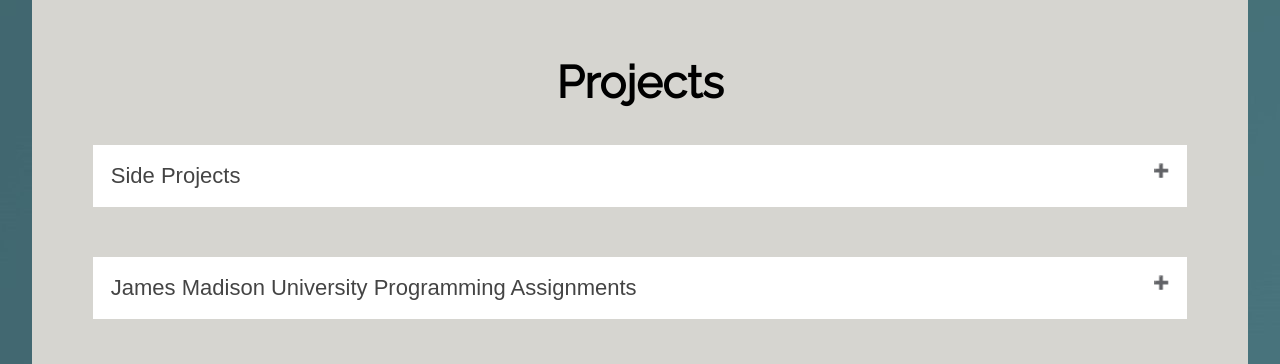
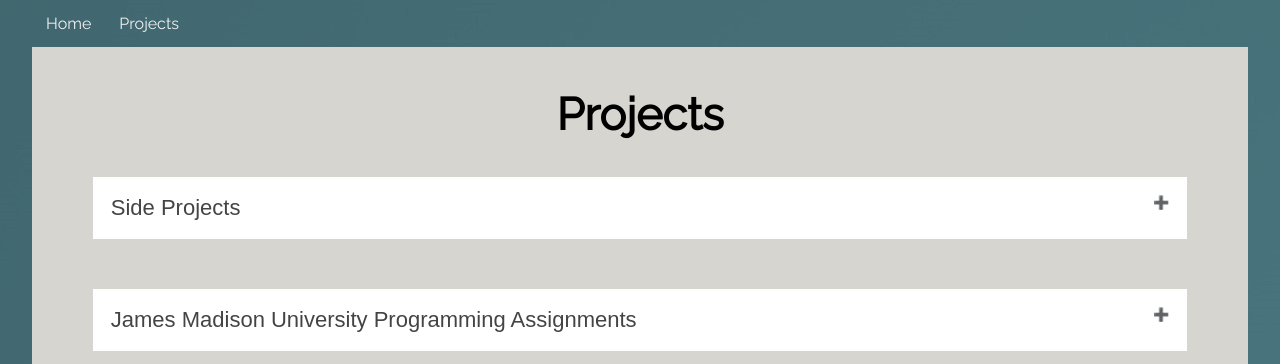
Before and after one commit to ismith98/Portfolio, a website: page public/ProjectsPage/projects.html in a window 1280 px wide. Shown: the top 364 px of the page. Drawn offline with nearby package versions, Linux system fonts and the light colour scheme; files whose address does not match are found by name.

Commit message:
Added navbar

```diff
--- a/public/ProjectsPage/projects.html
+++ b/public/ProjectsPage/projects.html
@@ -10,7 +10,10 @@
 <body>
 
     <section>
-
+		<div id='navbar' class='sticky'>
+			<a href="/">Home</a>
+			<a href="/projects">Projects</a>
+		</div>
 	    <div id='mini-container' class='projectPage'>
 		    <h1 id='homepage-question'>Projects</h1>
 		    <div class="collapsibleContainer" id="sideProjs">
--- a/public/style.css
+++ b/public/style.css
@@ -309,6 +309,42 @@
 	width:200px;
 }
 
+.projectPage{
+	padding-top: 2em;
+}
+
+/*************************************************************/
+/* Navbar styles from w3schools */
+/*************************************************************/
+
+/* Style the navbar */
+#navbar {
+	overflow: hidden;
+	background-image: url("images/no-mountain2.jpg");
+  }
+
+  /* Navbar links */
+  #navbar a {
+	float: left;
+	display: block;
+	color: #f2f2f2;
+	text-align: center;
+	padding: 14px;
+	text-decoration: none;
+  }
+
+  #navbar a:hover{
+	  background-color: rgb(126 125 120);
+  }
+
+  /* The sticky class is added to the navbar with JS when it reaches its scroll position */
+.sticky {
+	position: fixed;
+	top: 0;
+	left: 2em;
+	width: 100%;
+  }
+
 /*************************************************************/
 /* Homelessness page styles */
 /*************************************************************/
```
